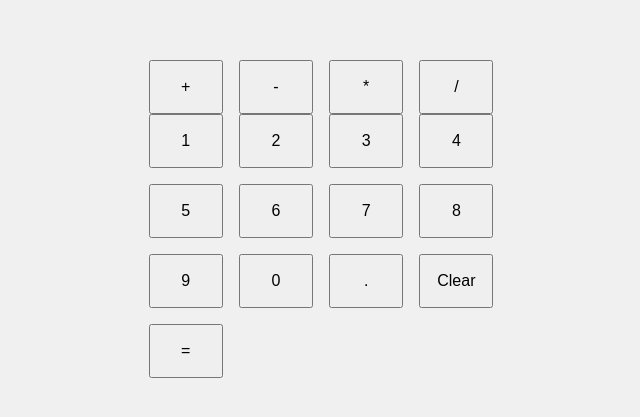
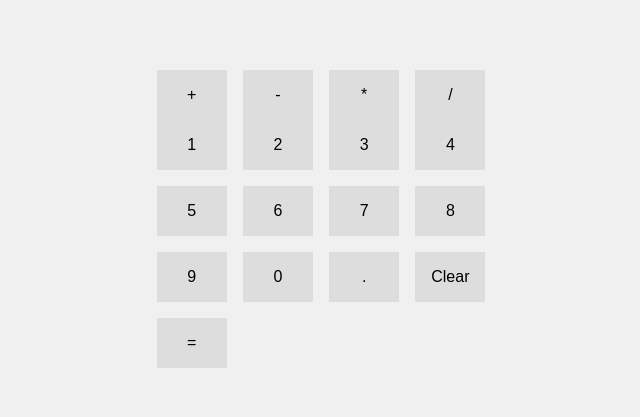
Before and after one commit to idebow/caluculator-app, a React (Create React App) app: page / in a window 1280 px wide. Shown: the part 197-614 px from the top of the page, without its empty margins (319-959 px from the left). Built offline with nearby package versions, Linux system fonts and the light colour scheme.

Commit message:
m App.css テーマに合わせてボタンカラーも変更する

```diff
--- a/src/App.css
+++ b/src/App.css
@@ -7,6 +7,7 @@
   align-items: center;
   height: 100vh;
 }
+
 
 .input {
   margin-bottom: 1em;
@@ -28,12 +29,22 @@
 button {
   padding: 1em;
   font-size: 1em;
+  border: none;
+  transition: all 0.3s;
+}
+
+button:active {
+  transform: scale(0.95);
 }
 
 /* ライトテーマ */
 @media (prefers-color-scheme: light) {
   .App {
     background-color: #f0f0f0;
+    color: #000;
+  }
+  button {
+    background-color: #ddd;
     color: #000;
   }
 }
@@ -44,6 +55,10 @@ button {
     background-color: #333;
     color: #fff;
   }
+  button {
+    background-color: #666;
+    color: #fff;
+  }
 }
 
 /* レスポンシブデザインのスタイルを追加 */
```
